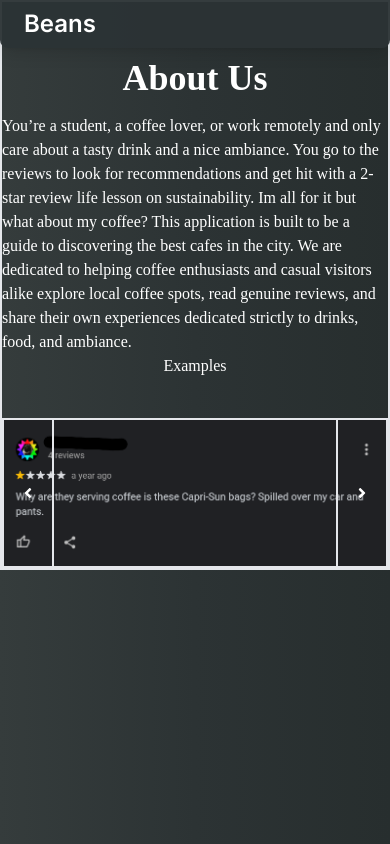
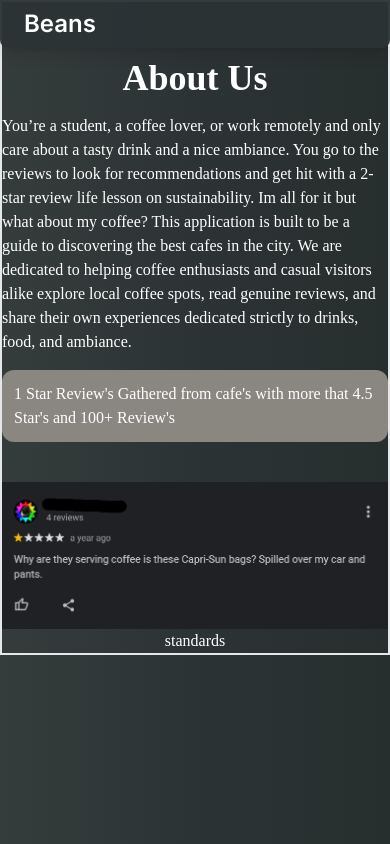
Before and after one commit to stanleyzhengs0/Espresso, a Next.js app: page /about in a window 390 px wide. Built offline with nearby package versions, Linux system fonts and the light colour scheme.

Commit message:
About Page: responsive layout, Image Carousel Update

```diff
--- a/app/about/page.jsx
+++ b/app/about/page.jsx
@@ -1,6 +1,4 @@
 import ReviewCarousel from "../components/ReviewCarousel "
-
-
 
 const IMAGES = [
   "./images/BR1.png",
@@ -14,9 +12,10 @@ const IMAGES = [
 const page = () => {
   return (
     <div className="flex flex-col items-center font-sans pt-14 border-2">
-      <div className="flex flex-col items-center sm:w-1/2  gap-4" alt="about">
+      {/* About Us Description Container */}
+      <div className="flex flex-col items-center sm:w-1/2 gap-4" alt="about">
         <h1 className="font-bold text-4xl">About Us</h1>
-        <p>
+        <p className="md:text-lg">
           You’re a student, a coffee lover, or work remotely and only care about a tasty
           drink and a nice ambiance. You go to the reviews to look for recommendations and
           get hit with a 2-star review life lesson on sustainability. Im all for it but what
@@ -25,16 +24,19 @@ const page = () => {
           alike explore local coffee spots, read genuine reviews, and share their own experiences
           dedicated strictly to drinks, food, and ambiance.
         </p>
+        <div className="bg-grey p-3 rounded-xl">
+          1 Star Review's Gathered from cafe's with more that 4.5 Star's and 100+ Review's
+        </div>
       </div>
-      <div>
-        Examples
 
-
-      </div>
+      {/* Image Carousel Container */}
       <div className="w-full sm:w-1/2 pt-10">
         <ReviewCarousel imageUrls = {IMAGES}/>
       </div>
 
+      <div>
+        standards
+      </div>
 
     </div>
   )
--- a/app/components/ReviewCarousel .jsx
+++ b/app/components/ReviewCarousel .jsx
@@ -25,10 +25,10 @@ const ReviewCarousel  = ({imageUrls}) => {
 
   return (
     // Container
-    <div className='relative'>
+    <div className='relative group'>
 
       {/* Image content for carousel */}
-      <div className='flex h-full w-full border-2 overflow-hidden '>
+      <div className='flex h-full w-full overflow-hidden '>
         {imageUrls.map(url =>(
           <img
               key = {url}
@@ -40,19 +40,18 @@ const ReviewCarousel  = ({imageUrls}) => {
           />
         ))}
       </div>
+
       {/* Navigation button  */}
       <button
         onClick={showPrevImage}
-        className=' border-2 absolute top-0 bottom-0 left-0 p-4'>
+        className='hidden group-hover:flex justify-center items-center bg-grey bg-opacity-15 absolute top-1/2 -translate-y-1/2 left-0 p-1 h-20 rounded-r-xl' >
           <FaAngleLeft />
       </button>
       <button
         onClick={showNextImage}
-        className='border-2 block absolute top-0 bottom-0 right-0 p-4'>
+        className='hidden group-hover:flex justify-center items-center bg-grey bg-opacity-15 absolute top-1/2 -translate-y-1/2 right-0 p-1 h-20 rounded-l-xl'>
           <FaAngleRight />
       </button>
-
-
 
     </div>
   )
```
